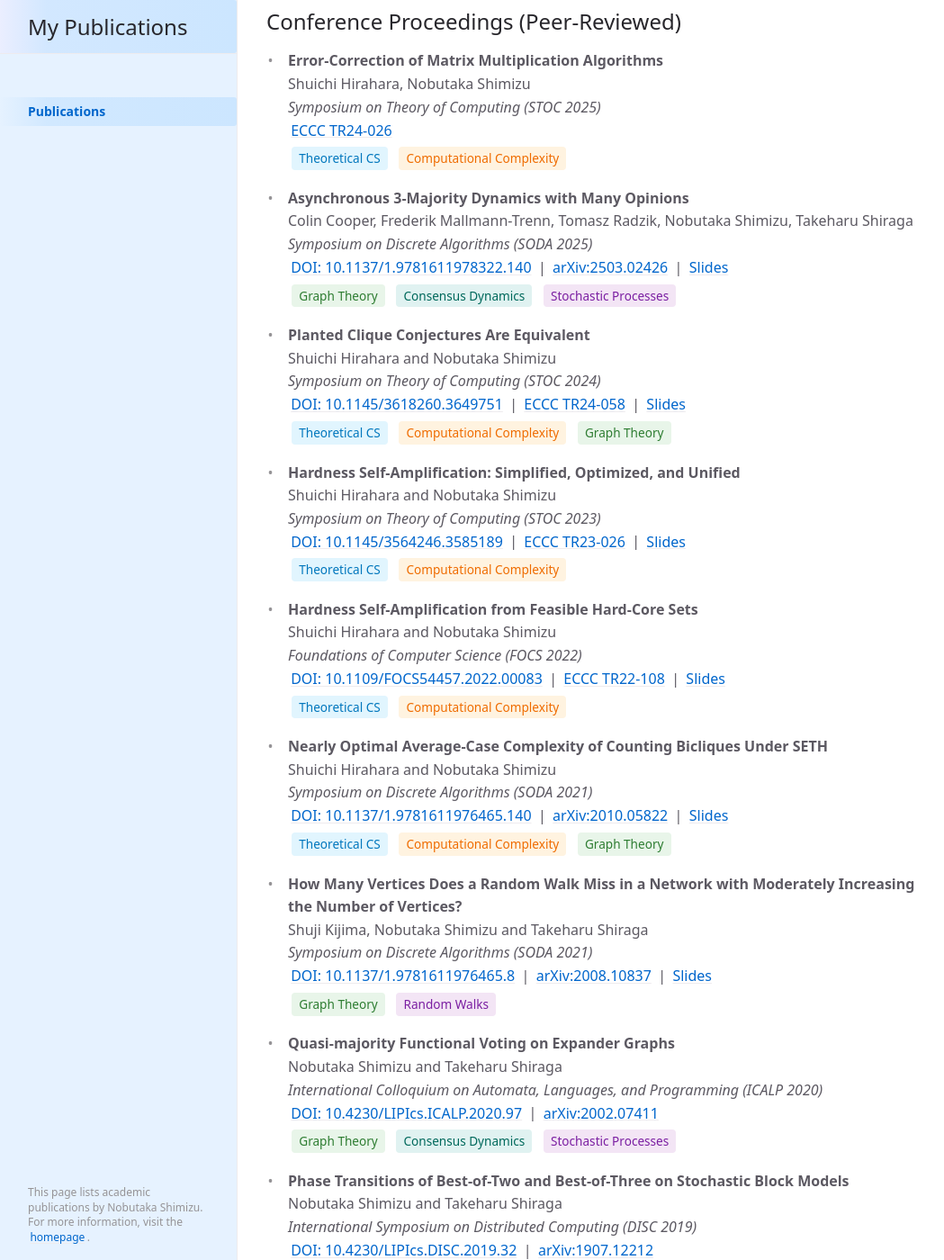
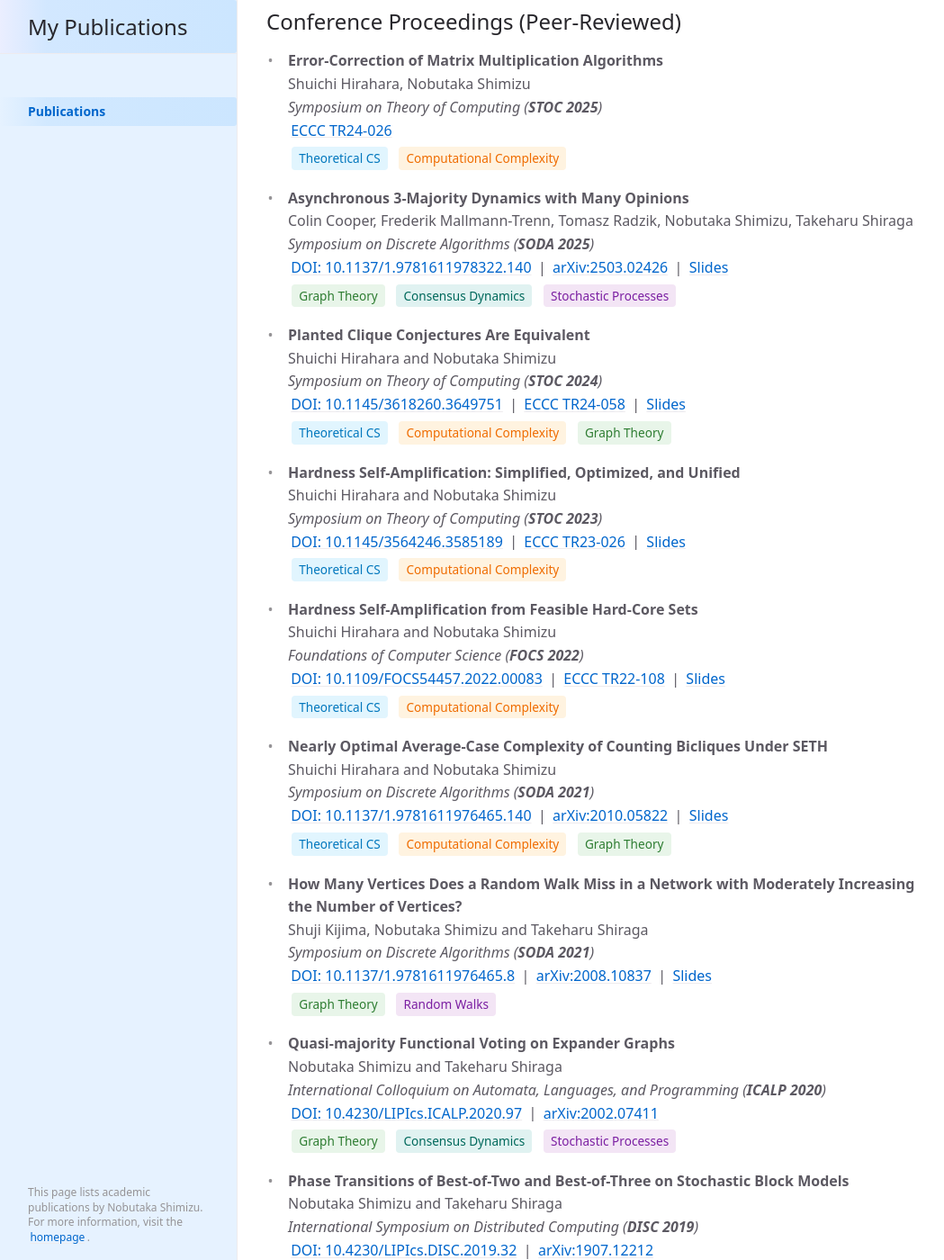
Before and after one commit to NobutakaShimizu/mypapers, a Jekyll site: the page built from index.md, in a window 1280 px wide and 1400 px high, scrolled down 1223 px. Shown: the whole window at 90% size, without its empty margins (0-1049 px from the left). Built offline with Jekyll 4.4.1, drawn with Linux system fonts in a browser that asks for light colours; cached includes are drawn as plain includes; some of the changed text lies outside the part shown.

Commit message:
学術出版物リストにおいて、会議名の表記を強調表示に修正し、関連情報を更新。これにより、出版物の整合性が向上し、視認性が改善された。

```diff
--- a/index.md
+++ b/index.md
@@ -48,67 +48,67 @@ This publication list includes peer-reviewed journal articles, conference procee
 
 - **Error-Correction of Matrix Multiplication Algorithms**
   Shuichi Hirahara, Nobutaka Shimizu
-  *Symposium on Theory of Computing (STOC 2025)*
+  *Symposium on Theory of Computing (**STOC 2025**)*
   [ECCC TR24-026](https://eccc.weizmann.ac.il/report/2024/026/)
   <span class="paper-tag theory">Theoretical CS</span> <span class="paper-tag complexity">Computational Complexity</span>
 
 - **Asynchronous 3-Majority Dynamics with Many Opinions**
   Colin Cooper, Frederik Mallmann-Trenn, Tomasz Radzik, Nobutaka Shimizu, Takeharu Shiraga
-  *Symposium on Discrete Algorithms (SODA 2025)*
+  *Symposium on Discrete Algorithms (**SODA 2025**)*
   [DOI: 10.1137/1.9781611978322.140](https://epubs.siam.org/doi/10.1137/1.9781611978322.140) | [arXiv:2503.02426](https://arxiv.org/abs/2503.02426) | [Slides](https://nobutakashimizu.github.io/SODA25_slide/)
   <span class="paper-tag graphs">Graph Theory</span> <span class="paper-tag consensus">Consensus Dynamics</span> <span class="paper-tag randomized">Stochastic Processes</span>
 
 - **Planted Clique Conjectures Are Equivalent**
   Shuichi Hirahara and Nobutaka Shimizu
-  *Symposium on Theory of Computing (STOC 2024)*
+  *Symposium on Theory of Computing (**STOC 2024**)*
   [DOI: 10.1145/3618260.3649751](https://dl.acm.org/doi/abs/10.1145/3618260.3649751) | [ECCC TR24-058](https://eccc.weizmann.ac.il/report/2024/058/) | [Slides](https://speakerdeck.com/nobushimi/planted-clique-conjectures-are-equivalent)
   <span class="paper-tag theory">Theoretical CS</span> <span class="paper-tag complexity">Computational Complexity</span> <span class="paper-tag graphs">Graph Theory</span>
 
 - **Hardness Self-Amplification: Simplified, Optimized, and Unified**
   Shuichi Hirahara and Nobutaka Shimizu
-  *Symposium on Theory of Computing (STOC 2023)*
+  *Symposium on Theory of Computing (**STOC 2023**)*
   [DOI: 10.1145/3564246.3585189](https://dl.acm.org/doi/10.1145/3564246.3585189) | [ECCC TR23-026](https://eccc.weizmann.ac.il/report/2023/026/) | [Slides](https://speakerdeck.com/nobushimi/hardness-self-amplification-simplified-optimized-and-unified)
   <span class="paper-tag theory">Theoretical CS</span> <span class="paper-tag complexity">Computational Complexity</span>
 
 - **Hardness Self-Amplification from Feasible Hard-Core Sets**
   Shuichi Hirahara and Nobutaka Shimizu
-  *Foundations of Computer Science (FOCS 2022)*
+  *Foundations of Computer Science (**FOCS 2022**)*
   [DOI: 10.1109/FOCS54457.2022.00083](https://ieeexplore.ieee.org/document/9996925) | [ECCC TR22-108](https://eccc.weizmann.ac.il/report/2022/108/) | [Slides](https://speakerdeck.com/nobushimi/hardness-self-amplification-from-feasible-hard-core-sets)
   <span class="paper-tag theory">Theoretical CS</span> <span class="paper-tag complexity">Computational Complexity</span>
 
 - **Nearly Optimal Average-Case Complexity of Counting Bicliques Under SETH**
   Shuichi Hirahara and Nobutaka Shimizu
-  *Symposium on Discrete Algorithms (SODA 2021)*
+  *Symposium on Discrete Algorithms (**SODA 2021**)*
   [DOI: 10.1137/1.9781611976465.140](https://epubs.siam.org/doi/10.1137/1.9781611976465.140) | [arXiv:2010.05822](https://arxiv.org/abs/2010.05822) | [Slides](https://speakerdeck.com/nobushimi/nearly-optimal-average-case-complexity-of-counting-bicliques-under-seth)
   <span class="paper-tag theory">Theoretical CS</span> <span class="paper-tag complexity">Computational Complexity</span> <span class="paper-tag graphs">Graph Theory</span>
 
 - **How Many Vertices Does a Random Walk Miss in a Network with Moderately Increasing the Number of Vertices?**
   Shuji Kijima, Nobutaka Shimizu and Takeharu Shiraga
-  *Symposium on Discrete Algorithms (SODA 2021)*
+  *Symposium on Discrete Algorithms (**SODA 2021**)*
   [DOI: 10.1137/1.9781611976465.8](https://epubs.siam.org/doi/abs/10.1137/1.9781611976465.8?mobileUi=0) | [arXiv:2008.10837](https://arxiv.org/abs/2008.10837) | [Slides](https://speakerdeck.com/nobushimi/how-many-vertices-does-a-random-walk-miss-in-a-network-with-moderately-increasing-the-number-of-vertices)
   <span class="paper-tag graphs">Graph Theory</span> <span class="paper-tag randomized">Random Walks</span>
 
 - **Quasi-majority Functional Voting on Expander Graphs**
   Nobutaka Shimizu and Takeharu Shiraga
-  *International Colloquium on Automata, Languages, and Programming (ICALP 2020)*
+  *International Colloquium on Automata, Languages, and Programming (**ICALP 2020**)*
   [DOI: 10.4230/LIPIcs.ICALP.2020.97](https://drops.dagstuhl.de/entities/document/10.4230/LIPIcs.ICALP.2020.97) | [arXiv:2002.07411](https://arxiv.org/abs/2002.07411)
   <span class="paper-tag graphs">Graph Theory</span> <span class="paper-tag consensus">Consensus Dynamics</span> <span class="paper-tag randomized">Stochastic Processes</span>
 
 - **Phase Transitions of Best-of-Two and Best-of-Three on Stochastic Block Models**
   Nobutaka Shimizu and Takeharu Shiraga
-  *International Symposium on Distributed Computing (DISC 2019)*
+  *International Symposium on Distributed Computing (**DISC 2019**)*
   [DOI: 10.4230/LIPIcs.DISC.2019.32](https://drops.dagstuhl.de/entities/document/10.4230/LIPIcs.DISC.2019.32) | [arXiv:1907.12212](https://arxiv.org/abs/1907.12212)
   <span class="paper-tag graphs">Graph Theory</span> <span class="paper-tag consensus">Consensus Dynamics</span> <span class="paper-tag randomized">Stochastic Processes</span>
 
 - **The Diameter of Dense Random Regular Graphs**
   Nobutaka Shimizu
-  *Symposium on Discrete Algorithms (SODA 2018)*
+  *Symposium on Discrete Algorithms (**SODA 2018**)*
   [DOI: 10.1137/1.9781611975031.126](https://epubs.siam.org/doi/10.1137/1.9781611975031.126)
   <span class="paper-tag graphs">Graph Theory</span> <span class="paper-tag randomized">Random Graphs</span>
 
 - **Average Shortest Path Length of Graphs of Diameter 3**
   Nobutaka Shimizu and Ryuhei Mori
-  *Symposium on Networks-on-Chip (NOCS 2016)*
+  *Symposium on Networks-on-Chip (**NOCS 2016**)*
   [DOI: 10.1109/NOCS.2016.7579335](https://ieeexplore.ieee.org/document/7579335/) | [arXiv:1606.05119](https://arxiv.org/abs/1606.05119)
   <span class="paper-tag graphs">Graph Theory</span> <span class="paper-tag theory">Network Theory</span>
 
```
Also changed, not shown: 1 other file.
